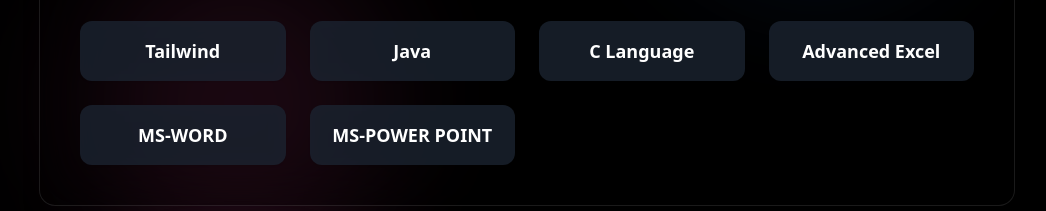
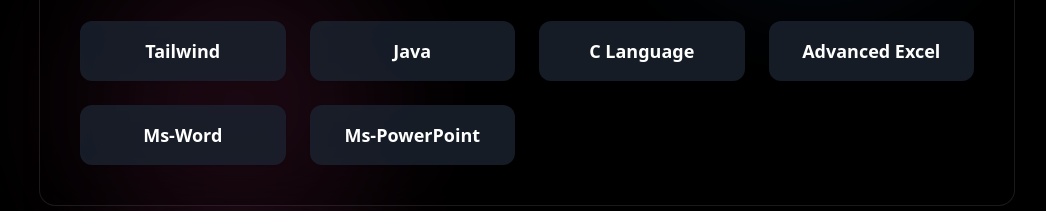
Before and after one commit to Bhan123-Singh/myportfolio, a React (Create React App) app: page / in a window 1280 px wide. Shown: the part 1940-2151 px from the top of the page, without its empty margins (113-1159 px from the left). Built offline with nearby package versions, Linux system fonts and the light colour scheme.

Commit message:
updated aboutus page

```diff
--- a/src/pages/Skills.jsx
+++ b/src/pages/Skills.jsx
@@ -2,7 +2,7 @@
   const skills = [
     "HTML","CSS","JavaScript","React",
     "Node","Express","MongoDB","SQL",
-    "Tailwind","Java","C Language", " Advanced Excel " ,"MS-WORD " ,"MS-POWER POINT"
+    "Tailwind","Java","C Language", " Advanced Excel " ,"Ms-Word " ,"Ms-PowerPoint"
   ];
 
   return (
```
